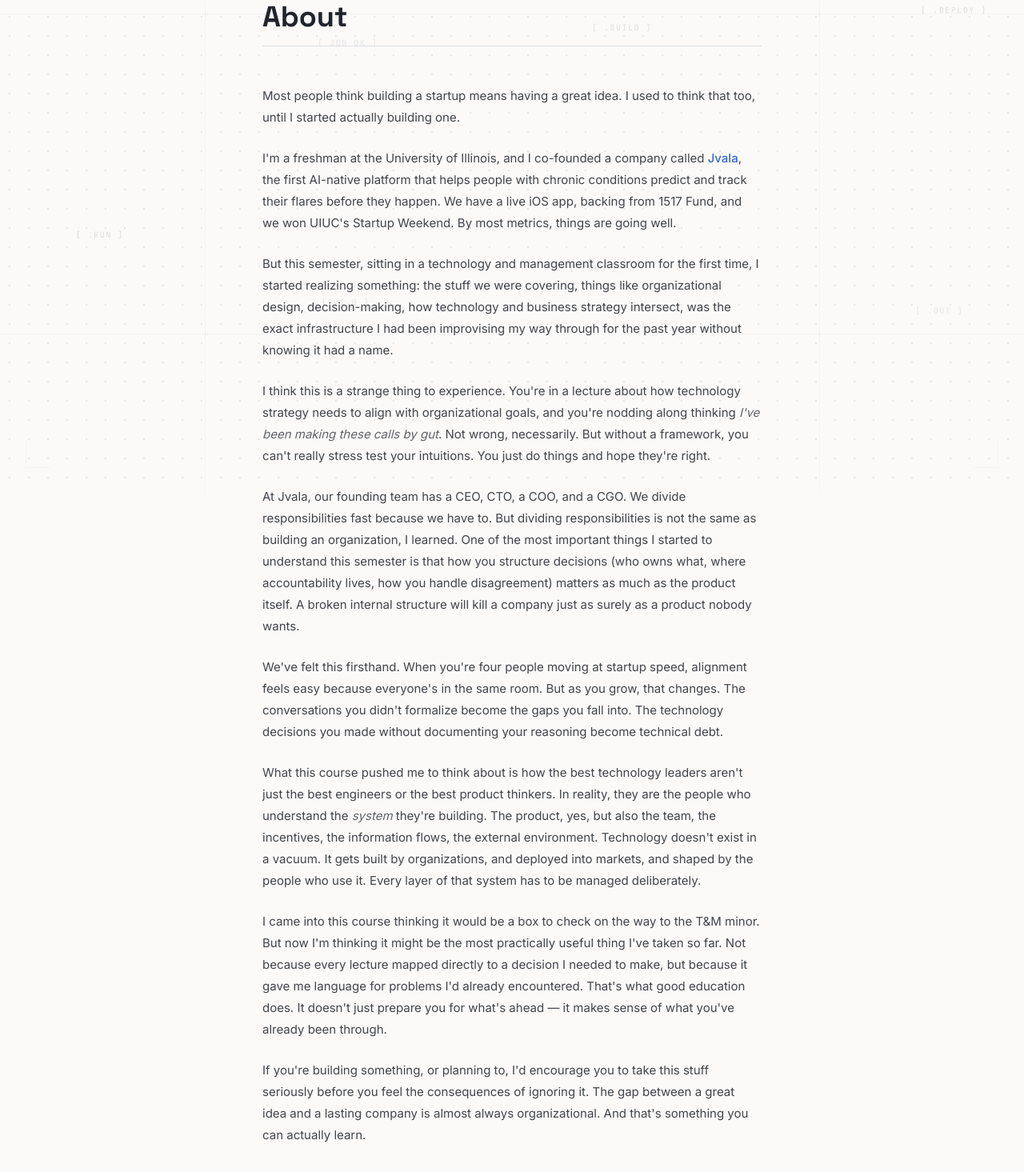
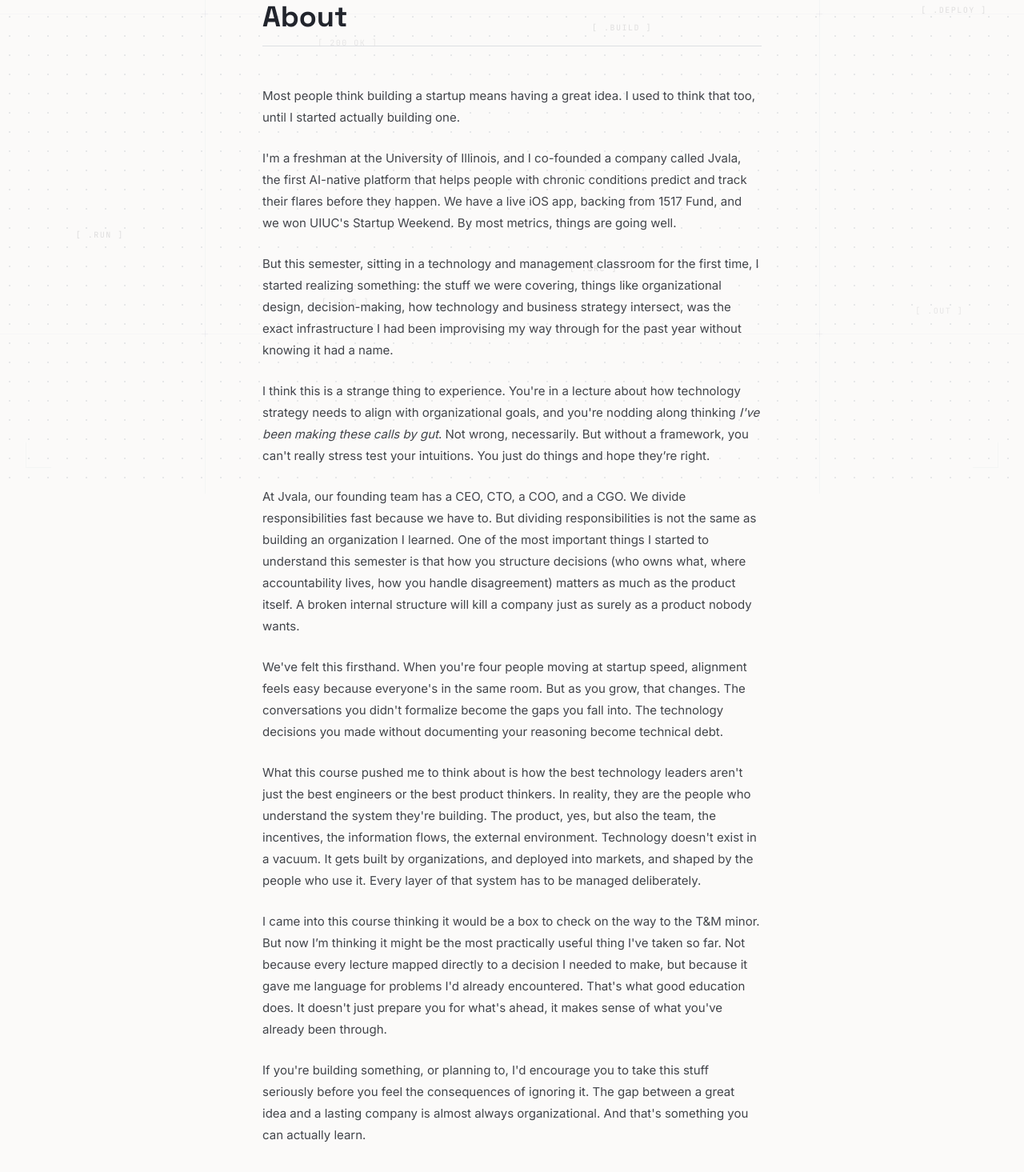
Before and after one commit to shrishantrh/shrishantrh.github.io, a React (Vite) app: page /blog/the-infrastructure-no-one-talks-about in a window 1280 px wide. Shown: the part 183-1648 px from the top of the page at 80% size. Built offline with nearby package versions, Linux system fonts and the light colour scheme.

Commit message:
Synced blog post text exactly
Co-authored-by: shrishantrh <109536245+shrishantrh@users.noreply.github.com>

```diff
--- a/src/pages/BlogPost1.tsx
+++ b/src/pages/BlogPost1.tsx
@@ -45,11 +45,7 @@ const BlogPost1 = () => {
             </p>
 
             <p>
-              I'm a freshman at the University of Illinois, and I co-founded a company called{" "}
-              <a href="https://jvala.tech" target="_blank" rel="noopener noreferrer" className="text-primary hover:underline font-medium">
-                Jvala
-              </a>
-              , the first AI-native platform that helps people with chronic conditions predict and track their flares before they happen. We have a live iOS app, backing from 1517 Fund, and we won UIUC's Startup Weekend. By most metrics, things are going well.
+              I'm a freshman at the University of Illinois, and I co-founded a company called Jvala, the first AI-native platform that helps people with chronic conditions predict and track their flares before they happen. We have a live iOS app, backing from 1517 Fund, and we won UIUC's Startup Weekend. By most metrics, things are going well.
             </p>
 
             <p>
@@ -57,11 +53,11 @@ const BlogPost1 = () => {
             </p>
 
             <p>
-              I think this is a strange thing to experience. You're in a lecture about how technology strategy needs to align with organizational goals, and you're nodding along thinking <em className="text-foreground/70 italic">I've been making these calls by gut</em>. Not wrong, necessarily. But without a framework, you can't really stress test your intuitions. You just do things and hope they're right.
+              I think this is a strange thing to experience. You're in a lecture about how technology strategy needs to align with organizational goals, and you're nodding along thinking <em className="italic">I've been making these calls by gut</em>. Not wrong, necessarily. But without a framework, you can't really stress test your intuitions. You just do things and hope they’re right.
             </p>
 
             <p>
-              At Jvala, our founding team has a CEO, CTO, a COO, and a CGO. We divide responsibilities fast because we have to. But dividing responsibilities is not the same as building an organization, I learned. One of the most important things I started to understand this semester is that how you structure decisions (who owns what, where accountability lives, how you handle disagreement) matters as much as the product itself. A broken internal structure will kill a company just as surely as a product nobody wants.
+              At Jvala, our founding team has a CEO, CTO, a COO, and a CGO. We divide responsibilities fast because we have to. But dividing responsibilities is not the same as building an organization I learned. One of the most important things I started to understand this semester is that how you structure decisions (who owns what, where accountability lives, how you handle disagreement) matters as much as the product itself. A broken internal structure will kill a company just as surely as a product nobody wants.
             </p>
 
             <p>
@@ -69,11 +65,11 @@ const BlogPost1 = () => {
             </p>
 
             <p>
-              What this course pushed me to think about is how the best technology leaders aren't just the best engineers or the best product thinkers. In reality, they are the people who understand the <em className="text-foreground/70 italic">system</em> they're building. The product, yes, but also the team, the incentives, the information flows, the external environment. Technology doesn't exist in a vacuum. It gets built by organizations, and deployed into markets, and shaped by the people who use it. Every layer of that system has to be managed deliberately.
+              What this course pushed me to think about is how the best technology leaders aren't just the best engineers or the best product thinkers. In reality, they are the people who understand the system they're building. The product, yes, but also the team, the incentives, the information flows, the external environment. Technology doesn't exist in a vacuum. It gets built by organizations, and deployed into markets, and shaped by the people who use it. Every layer of that system has to be managed deliberately.
             </p>
 
             <p>
-              I came into this course thinking it would be a box to check on the way to the T&M minor. But now I'm thinking it might be the most practically useful thing I've taken so far. Not because every lecture mapped directly to a decision I needed to make, but because it gave me language for problems I'd already encountered. That's what good education does. It doesn't just prepare you for what's ahead — it makes sense of what you've already been through.
+              I came into this course thinking it would be a box to check on the way to the T&M minor. But now I’m thinking it might be the most practically useful thing I've taken so far. Not because every lecture mapped directly to a decision I needed to make, but because it gave me language for problems I'd already encountered. That's what good education does. It doesn't just prepare you for what's ahead, it makes sense of what you've already been through.
             </p>
 
             <p>
```
